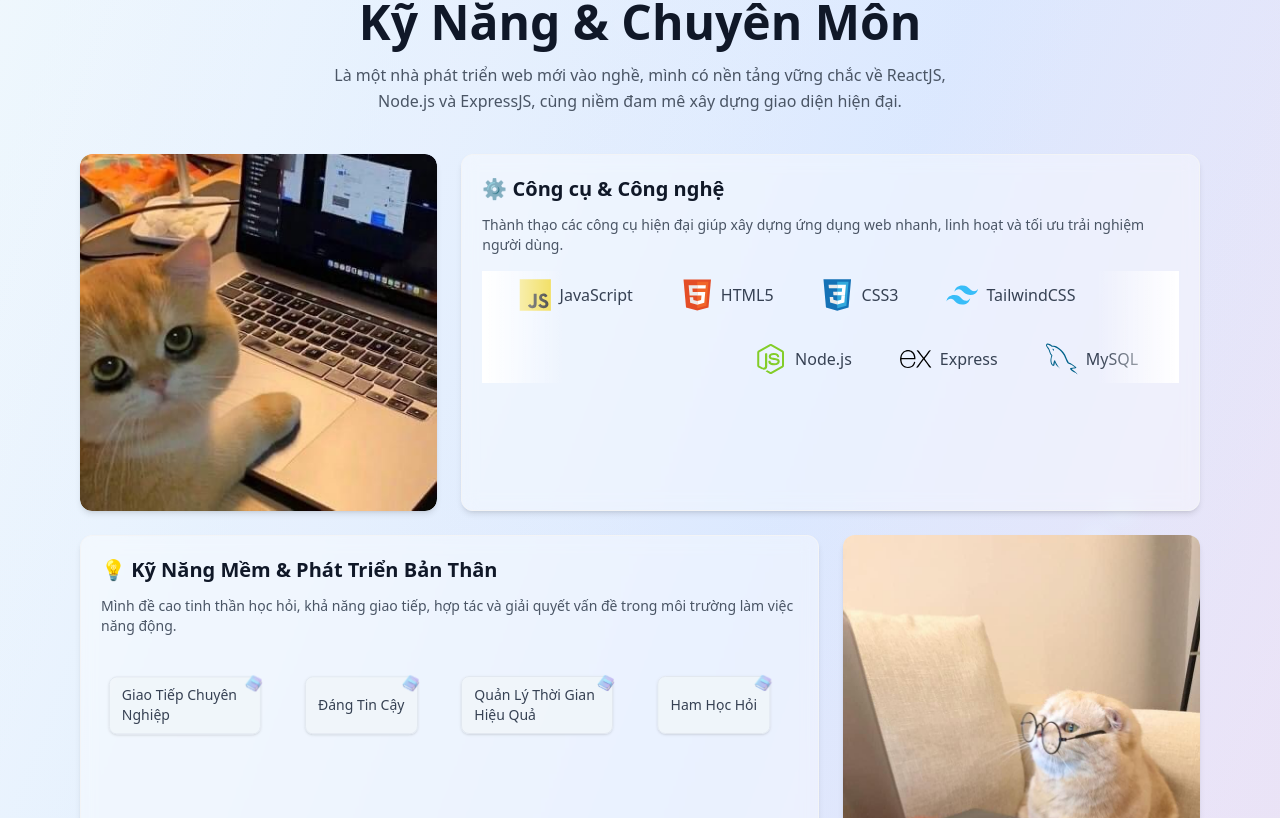
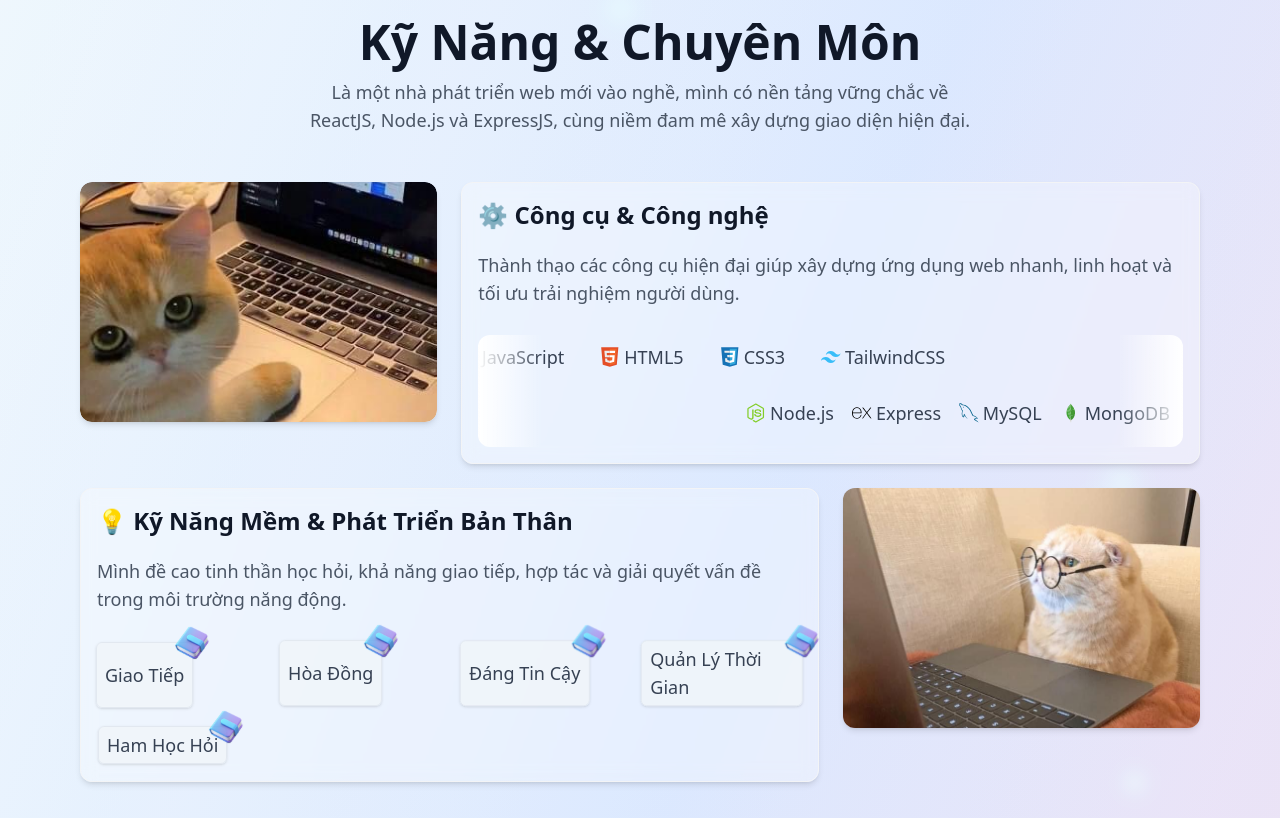
Before and after one commit to NgoXCuong/Portfolio_NC, a React (Vite) app: page / in a window 1280 px wide. Shown: the part 822-1640 px from the top of the page. Built offline with nearby package versions, Linux system fonts and the light colour scheme.

Commit message:
fix giao dien

```diff
--- a/src/components/ContactSection.jsx
+++ b/src/components/ContactSection.jsx
@@ -15,13 +15,13 @@ const ContactSection = () => {
       id="contact"
       className="relative flex flex-col items-center justify-center min-h-screen text-gray-900 dark:text-white overflow-hidden"
     >
-      <div className="relative z-10 container mx-auto px-6 md:px-20 flex flex-col gap-10 w-full mt-20 sm:mt-5">
+      <div className="sm:h-screen relative z-10 container mx-auto px-6 md:px-20 flex flex-col gap-10 w-full mt-0 sm:mt-10">
         {/* Title */}
         <div className="text-center mb-12">
           <h2 className="text-3xl sm:text-5xl font-bold text-gray-800 dark:text-white mb-3">
             Liên Hệ
           </h2>
-          <p className="text-gray-600 dark:text-gray-300 max-w-2xl mx-auto leading-relaxed">
+          <p className="text-lg  text-gray-600 dark:text-gray-300 max-w-2xl mx-auto leading-relaxed">
             Mình luôn sẵn sàng kết nối và trao đổi về cơ hội hợp tác, dự án
             freelance hoặc chia sẻ kiến thức. Hãy gửi lời nhắn hoặc kết nối qua
             mạng xã hội nhé!
@@ -35,7 +35,7 @@ const ContactSection = () => {
             {[
               {
                 icon: (
-                  <Mail className="w-6 h-6 text-blue-600 dark:text-blue-300" />
+                  <Mail className="  w-6 h-6 text-blue-600 dark:text-blue-300" />
                 ),
                 label: "Email",
                 value: "ngocuongcm2005@gmail.com",
--- a/src/components/ProjectSection.jsx
+++ b/src/components/ProjectSection.jsx
@@ -31,13 +31,13 @@ const ProjectsSection = () => {
       className="relative flex items-center justify-center min-h-screen
                  text-gray-900 dark:text-white overflow-hidden"
     >
-      <div className="relative z-10 container mx-auto px-6 md:px-20 mt-20 sm:mt-5">
+      <div className="sm:h-screen relative z-10 container mx-auto px-6 md:px-20 mt-20 sm:mt-10">
         {/* Title */}
         <div className="text-center mb-12">
           <h2 className="text-3xl sm:text-5xl font-bold text-gray-800 dark:text-white mb-3">
             Dự Án Cá Nhân
           </h2>
-          <p className="text-gray-600 dark:text-gray-300 max-w-2xl mx-auto leading-relaxed">
+          <p className="text-lg text-gray-600 dark:text-gray-300 max-w-2xl mx-auto leading-relaxed">
             Những dự án này không chỉ là bài tập, mà là hành trình mình khám phá
             giới hạn của bản thân, thử nghiệm ý tưởng mới và tạo ra sản phẩm
             mang đậm dấu ấn riêng.
--- a/src/components/SkillSection.jsx
+++ b/src/components/SkillSection.jsx
@@ -1,4 +1,4 @@
-import React, { useState, useEffect } from "react";
+import React, { useState } from "react";
 import { motion } from "framer-motion";
 import cat1 from "../assets/cat1.jpeg";
 import catHover from "../assets/cat2.jpeg";
@@ -39,38 +39,29 @@ const techSkills = {
 };
 
 const softSkills = [
-  "Giao Tiếp Chuyên Nghiệp",
+  "Giao Tiếp",
+  "Hòa Đồng",
   "Đáng Tin Cậy",
-  "Quản Lý Thời Gian Hiệu Quả",
+  "Quản Lý Thời Gian",
   "Ham Học Hỏi",
 ];
 
 const SkillSection = () => {
   const [hoverCat1, setHoverCat1] = useState(false);
   const [hoverCat3, setHoverCat3] = useState(false);
-  const [isMobile, setIsMobile] = useState(false);
-
-  // Detect mobile
-  useEffect(() => {
-    const handleResize = () => setIsMobile(window.innerWidth < 640);
-    handleResize();
-    window.addEventListener("resize", handleResize);
-    return () => window.removeEventListener("resize", handleResize);
-  }, []);
 
   return (
     <section
       id="skills"
-      className="relative flex items-center justify-center
-    h-auto  md:min-h-screen text-gray-900 dark:text-white overflow-hidden"
+      className="relative pb-12 text-gray-900 dark:text-white"
     >
-      <div className="relative z-10 container mx-auto px-4 sm:px-8 md:px-20 mt-20 sm:mt-5">
+      <div className="sm:h-screen relative z-10 container mx-auto px-6 md:px-20 mt-20 sm:mt-10">
         {/* Tiêu đề */}
-        <div className="text-center mb-10">
-          <h2 className="text-3xl sm:text-5xl font-bold mb-4">
+        <div className="text-center mb-12">
+          <h2 className="text-3xl sm:text-5xl font-bold mb-3">
             Kỹ Năng & Chuyên Môn
           </h2>
-          <p className="text-sm sm:text-base text-gray-600 dark:text-gray-300 max-w-2xl mx-auto leading-relaxed">
+          <p className="text-lg text-gray-600 dark:text-gray-300 max-w-2xl mx-auto">
             Là một nhà phát triển web mới vào nghề, mình có nền tảng vững chắc
             về ReactJS, Node.js và ExpressJS, cùng niềm đam mê xây dựng giao
             diện hiện đại.
@@ -78,9 +69,9 @@ const SkillSection = () => {
         </div>
 
         {/* Lưới nội dung */}
-        <div className="grid grid-cols-1 md:grid-cols-3 gap-6 auto-rows-auto">
+        <div className="grid grid-cols-1 md:grid-cols-3 gap-6 items-stretch">
           {/* Cat trái */}
-          <div className="rounded-xl overflow-hidden shadow-md hover:scale-[1.03] transition-transform duration-500">
+          <div className="rounded-xl overflow-hidden shadow-md hover:scale-[1.02] transition-transform duration-500 h-52 sm:h-60">
             <img
               src={hoverCat1 ? catHover : cat1}
               alt="cat1"
@@ -89,21 +80,22 @@ const SkillSection = () => {
           </div>
 
           {/* Tech Skills */}
-          <div className="col-span-2 bg-white/40 dark:bg-gray-800/40 p-5 rounded-xl shadow-md border border-gray-100 dark:border-gray-700 backdrop-blur-sm overflow-hidden">
-            <h3 className="text-xl font-bold mb-3">⚙️ Công cụ & Công nghệ</h3>
-            <p className="text-gray-600 dark:text-gray-300 mb-4 text-sm">
+          <div className="col-span-2 bg-white/30 dark:bg-gray-800/30 p-4 rounded-xl shadow-md border border-gray-100 dark:border-gray-700 backdrop-blur-sm h-auto">
+            <h3 className="text-2xl font-semibold pb-5">
+              ⚙️ Công cụ & Công nghệ
+            </h3>
+            <p className="text-base sm:text-lg text-gray-600 dark:text-gray-300 pb-7">
               Thành thạo các công cụ hiện đại giúp xây dựng ứng dụng web nhanh,
               linh hoạt và tối ưu trải nghiệm người dùng.
             </p>
 
-            {/* Fade edges */}
-            <div className="relative overflow-hidden">
-              <div className="absolute left-0 top-0 w-12 sm:w-20 h-full bg-gradient-to-r from-white dark:from-gray-800 to-transparent z-10" />
-              <div className="absolute right-0 top-0 w-12 sm:w-20 h-full bg-gradient-to-l from-white dark:from-gray-800 to-transparent z-10" />
+            <div className="relative rounded-xl overflow-hidden">
+              <div className="absolute left-0 top-0 h-full w-12 sm:w-16 bg-gradient-to-r from-white dark:from-gray-800 z-10 pointer-events-none" />
+              <div className="absolute right-0 top-0 h-full w-12 sm:w-16 bg-gradient-to-l from-white dark:from-gray-800 z-10 pointer-events-none" />
 
-              {/* Frontend */}
+              {/* Motion div frontend */}
               <motion.div
-                className="flex gap-10 sm:gap-14 md:gap-20 mb-4 rounded-xl p-2"
+                className="flex gap-7 sm:gap-9 pt-2 pb-5"
                 initial={{ x: "-100%" }}
                 animate={{ x: "100%" }}
                 transition={{ repeat: Infinity, duration: 18, ease: "linear" }}
@@ -111,21 +103,21 @@ const SkillSection = () => {
                 {techSkills.frontend.map((skill, i) => (
                   <div
                     key={i}
-                    className="flex items-center gap-2 text-xs sm:text-sm md:text-base text-gray-700 dark:text-gray-200 hover:scale-110 transition-transform whitespace-nowrap"
+                    className="flex items-center gap-1 text-base sm:text-lg text-gray-700 dark:text-gray-200 hover:scale-110 transition-transform whitespace-nowrap"
                   >
                     <img
                       src={skill.icon}
                       alt={skill.name}
-                      className="w-6 h-6 sm:w-8 sm:h-8"
+                      className="w-4 h-4 sm:w-5 sm:h-5"
                     />
                     {skill.name}
                   </div>
                 ))}
               </motion.div>
 
-              {/* Backend */}
+              {/* Motion div backend */}
               <motion.div
-                className="flex gap-10 sm:gap-14 md:gap-20 rounded-xl p-2"
+                className="flex gap-7 sm:gap-9 pt-2 pb-5"
                 initial={{ x: "100%" }}
                 animate={{ x: "-100%" }}
                 transition={{ repeat: Infinity, duration: 20, ease: "linear" }}
@@ -133,12 +125,12 @@ const SkillSection = () => {
                 {techSkills.backend.map((skill, i) => (
                   <div
                     key={i}
-                    className="flex items-center gap-2 text-xs sm:text-sm md:text-base text-gray-700 dark:text-gray-200 hover:scale-110 transition-transform whitespace-nowrap"
+                    className="flex items-center gap-1 text-base sm:text-lg text-gray-700 dark:text-gray-200 hover:scale-110 transition-transform whitespace-nowrap"
                   >
                     <img
                       src={skill.icon}
                       alt={skill.name}
-                      className="w-6 h-6 sm:w-8 sm:h-8"
+                      className="w-4 h-4 sm:w-5 sm:h-5"
                     />
                     {skill.name}
                   </div>
@@ -148,57 +140,45 @@ const SkillSection = () => {
           </div>
 
           {/* Soft Skills */}
-          <div className="col-span-2 bg-white/40 dark:bg-gray-800/40 p-5 rounded-xl shadow-md border border-gray-100 dark:border-gray-700 backdrop-blur-sm">
-            <h3 className="text-xl font-bold mb-3">
+          <div className="col-span-2 bg-white/30 dark:bg-gray-800/30 p-4 rounded-xl shadow-md border border-gray-100 dark:border-gray-700 backdrop-blur-sm mt-4 md:mt-0">
+            <h3 className="text-2xl font-semibold pb-5">
               💡 Kỹ Năng Mềm & Phát Triển Bản Thân
             </h3>
-            <p className="text-gray-600 dark:text-gray-300 mb-6 text-sm">
+            <p className="text-base sm:text-lg text-gray-600 dark:text-gray-300 pb-7">
               Mình đề cao tinh thần học hỏi, khả năng giao tiếp, hợp tác và giải
-              quyết vấn đề trong môi trường làm việc năng động.
+              quyết vấn đề trong môi trường năng động.
             </p>
-
-            <div className="relative grid grid-cols-2 sm:grid-cols-3 md:grid-cols-4 gap-4 sm:gap-6 justify-items-center p-2 overflow-hidden">
-              {softSkills.map((skill, i) => {
-                const randomY = isMobile
-                  ? Math.random() * 2
-                  : Math.random() * 1; // desktop nhún rất nhỏ
-                const randomX = isMobile
-                  ? Math.random() * 1.5
-                  : Math.random() * 1;
-                return (
+            <div className="grid grid-cols-1 sm:grid-cols-2 md:grid-cols-4 gap-4 sm:gap-5 justify-items-start">
+              {softSkills.map((skill, i) => (
                 <motion.div
                   key={i}
-                    className="mt-2 relative flex items-center justify-center bg-slate-100/80 dark:bg-gray-700/80 text-gray-700 dark:text-gray-200 px-3 py-2 rounded-lg text-xs sm:text-sm border border-slate-200 dark:border-gray-600 shadow-sm select-none transition-colors duration-300 max-w-max"
-                    animate={{
-                      y: [0, -randomY, 0, randomY, 0],
-                      x: [0, randomX, 0, -randomX, 0],
-                    }}
+                  className="relative flex items-center justify-center bg-slate-100/80 dark:bg-gray-700/80 text-gray-700 dark:text-gray-200 px-2 py-1 rounded-md text-base sm:text-lg border border-slate-200 dark:border-gray-600 shadow-sm select-none"
+                  animate={{ y: [0, -1, 0, 1, 0], x: [0, 1, 0, -1, 0] }}
                   transition={{
-                      duration: 3 + Math.random() * 3,
+                    duration: 3 + Math.random() * 2,
                     repeat: Infinity,
                     ease: "easeInOut",
-                      delay: Math.random() * 2,
+                    delay: Math.random(),
                   }}
                   whileHover={{
                     scale: 1.05,
                     rotate: 2,
-                      transition: { duration: 0.3 },
+                    transition: { duration: 0.2 },
                   }}
                 >
                   <img
                     src={bookIcon}
                     alt="Book"
-                      className="absolute -top-1 -right-1 w-5 h-5 opacity-50 pointer-events-none"
+                    className="absolute -top-2 -right-2 sm:-top-5 sm:-right-5 w-6 h-6 sm:w-10 sm:h-10  opacity-80 pointer-events-none"
                   />
                   {skill}
                 </motion.div>
-                );
-              })}
+              ))}
             </div>
           </div>
 
           {/* Cat phải */}
-          <div className="rounded-xl overflow-hidden shadow-md hover:scale-[1.03] transition-transform duration-500 flex justify-center items-center">
+          <div className="rounded-xl overflow-hidden shadow-md hover:scale-[1.02] transition-transform duration-500 h-52 sm:h-60 md:mt-0">
             <img
               src={hoverCat3 ? catHover : cat3}
               alt="cat3"
--- a/src/components/layout/Footer.jsx
+++ b/src/components/layout/Footer.jsx
@@ -2,7 +2,7 @@ import React from "react";
 
 const Footer = () => {
   return (
-    <footer className="dark:bg-gray-800 dark:text-white  p-4 text-center">
+    <footer className="bg-white/20 dark:bg-gray-900/30  p-4 text-center">
       <p>&copy; {new Date().getFullYear()} Portfolio by Ngô Xuân Cường 💕 🍇</p>
     </footer>
   );
--- a/src/pages/Home.jsx
+++ b/src/pages/Home.jsx
@@ -46,22 +46,20 @@ const Home = () => {
           transition={{ duration: 25, repeat: Infinity, ease: "easeInOut" }}
         />
 
-        {/* 🔥 Đom đóm bay (rõ + mờ xen kẽ, hỗ trợ dark/light mode) */}
+        {/* 🔥 Đom đóm bay */}
+        {/* 🔥 Đom đóm bay theo theme Hacker */}
         {[...Array(30)].map((_, i) => {
           const isDark = window.matchMedia(
             "(prefers-color-scheme: dark)"
           ).matches;
-
-          // Xen kẽ rõ - mờ
           const isBright = i % 2 === 0;
 
-          // Chọn màu theo theme
+          // Chọn màu theo theme Hacker
           const hue = isDark
-            ? Math.random() * 80 + 200 // xanh lam tím hơn
-            : Math.random() * 60 + 190; // dịu hơn khi sáng
-
-          const saturation = isDark ? 100 : 85;
-          const lightness = isDark ? (isBright ? 75 : 50) : isBright ? 45 : 30;
+            ? 140 + Math.random() * 20 // xanh lá neon cho dark
+            : 150 + Math.random() * 10; // xanh nhạt/teal cho light
+          const saturation = isDark ? 90 : 50;
+          const lightness = isBright ? (isDark ? 55 : 45) : isDark ? 35 : 30;
 
           const size = isBright
             ? Math.random() * 20 + 10
@@ -79,13 +77,13 @@ const Home = () => {
                 left: `${Math.random() * 100}%`,
                 boxShadow: isDark
                   ? isBright
-                    ? "0 0 18px 8px rgba(255,255,255,0.9)"
-                    : "0 0 8px 3px rgba(255,255,255,0.5)"
+                    ? "0 0 12px 6px rgba(0,255,0,0.8)" // neon xanh sáng
+                    : "0 0 6px 3px rgba(0,255,0,0.4)" // neon xanh mờ
                   : isBright
-                  ? "0 0 14px 6px rgba(0,0,0,0.8)"
-                  : "0 0 6px 2px rgba(0,0,0,0.5)",
+                  ? "0 0 10px 5px rgba(0,200,150,0.6)" // teal sáng
+                  : "0 0 5px 2px rgba(0,150,100,0.4)", // teal mờ
                 opacity: isBright ? 0.9 : 0.5,
-                filter: isBright ? "blur(6px)" : "blur(10px)",
+                filter: isBright ? "blur(5px)" : "blur(8px)",
               }}
               animate={{
                 x: [0, Math.random() * 120 - 60],
```
Also changed, not shown: src/components/HeroSection.jsx (+9 -15 lines). Lines whose indentation alone changed are shown as unchanged.
